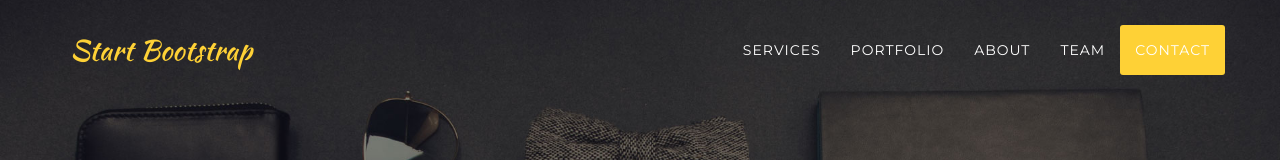
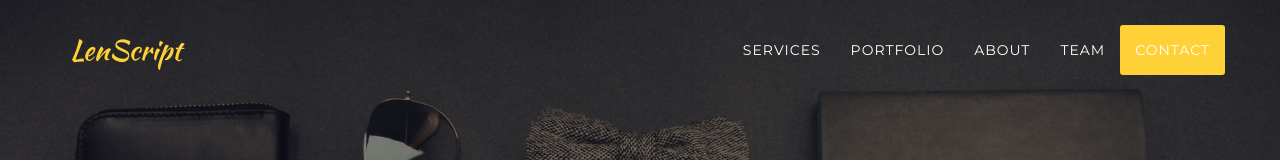
Before and after one commit to LenScript/lenscript.github.io, a website: page index.html in a window 1280 px wide. Shown: the top 160 px of the page. Drawn offline with nearby package versions, Linux system fonts and the light colour scheme; a web font is replaced by a local one.

Commit message:
change name

```diff
--- a/index.html
+++ b/index.html
@@ -9,7 +9,7 @@
     <meta name="description" content="">
     <meta name="author" content="">
 
-    <title>Agency - Start Bootstrap Theme</title>
+    <title>LenScript - Games Development Agency</title>
 
     <!-- Bootstrap Core CSS -->
     <link href="vendor/bootstrap/css/bootstrap.min.css" rel="stylesheet">
@@ -43,7 +43,7 @@
                 <button type="button" class="navbar-toggle" data-toggle="collapse" data-target="#bs-example-navbar-collapse-1">
                     <span class="sr-only">Toggle navigation</span> Menu <i class="fa fa-bars"></i>
                 </button>
-                <a class="navbar-brand page-scroll" href="#page-top">Start Bootstrap</a>
+                <a class="navbar-brand page-scroll" href="#page-top">LenScript</a>
             </div>
 
             <!-- Collect the nav links, forms, and other content for toggling -->
```
